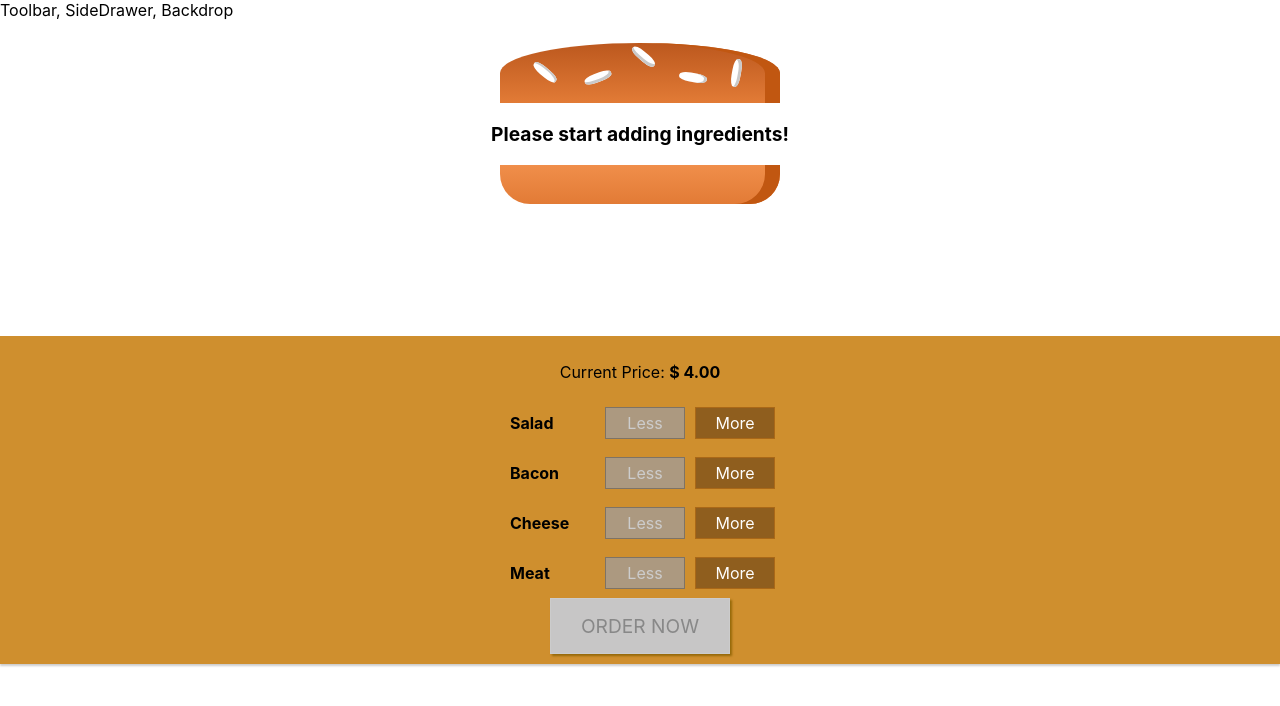
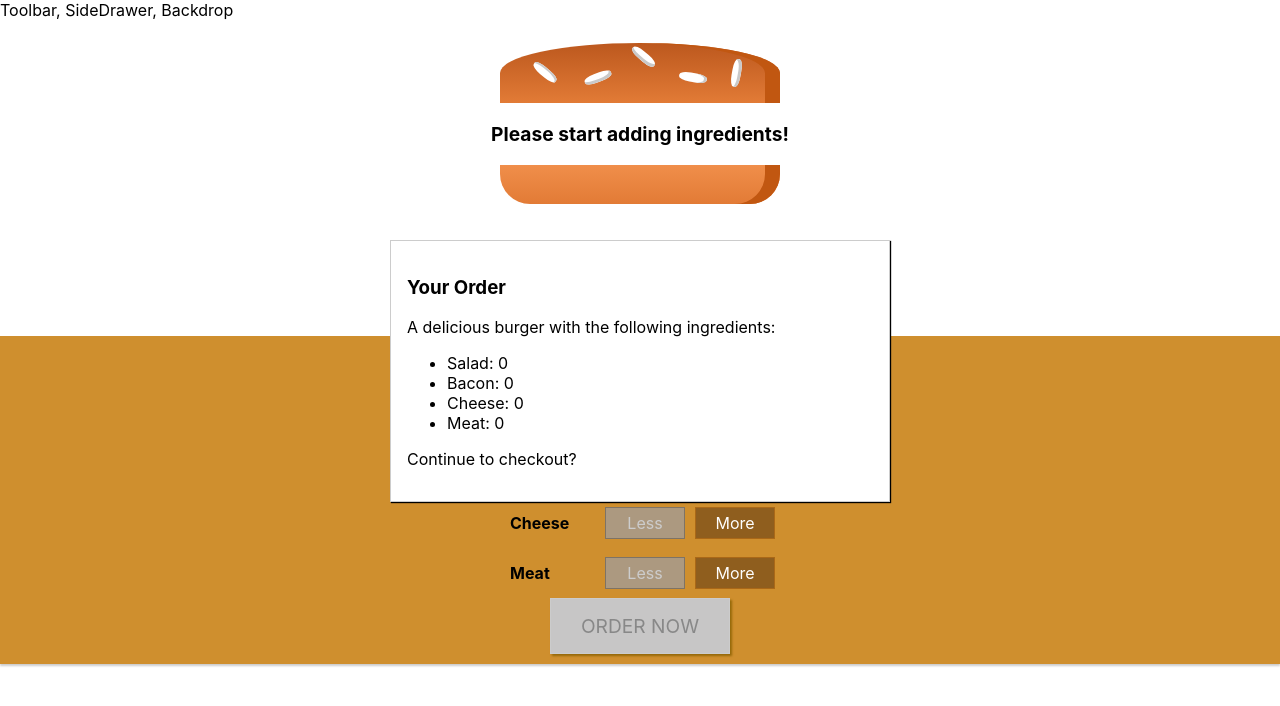
Before and after one commit to aleej/burger-builder, a React (Create React App) app: page / in a window 1280 px wide. Shown: the top 706 px of the page. Built offline with nearby package versions, Linux system fonts and the light colour scheme.

Commit message:
Task#168 Adds checkout modal

```diff
--- /dev/null
+++ b/src/components/Burger/OrderSummary/OrderSummary.js
@@ -0,0 +1,27 @@
+import React from 'react';
+
+import Aux from '../../../hoc/Aux';
+
+const orderSummary = (props) => {
+    const ingredientSummary = Object.keys(props.ingredients)
+        .map(igKey => {
+            return (<li key={igKey}>
+                <span style={{ textTransform: 'capitalize' }}>
+                    {igKey}: {props.ingredients[igKey]}
+                </span>
+            </li>);
+        });
+
+    return (
+        <Aux>
+            <h3>Your Order</h3>
+            <p>A delicious burger with the following ingredients:</p>
+            <ul>
+                {ingredientSummary}
+            </ul>
+            <p>Continue to checkout?</p>
+        </Aux>
+    );
+};
+
+export default orderSummary;
--- /dev/null
+++ b/src/components/UI/Modal/Modal.js
@@ -0,0 +1,12 @@
+import React from 'react';
+
+import classes from './Modal.module.css';
+
+
+const modal = (props) => (
+    <div className={classes.Modal} >
+        {props.children}
+    </div>
+);
+
+export default modal;
--- /dev/null
+++ b/src/components/UI/Modal/Modal.module.css
@@ -0,0 +1,20 @@
+.Modal {
+    position: fixed;
+    z-index: 500;
+    background-color: white;
+    width: 70%;
+    border: 1px solid #ccc;
+    box-shadow: 1px 1px 1px black;
+    padding: 16px;
+    left: 15%;
+    top: 30%;
+    box-sizing: border-box;
+    transition: all 0.3s ease-out;
+}
+
+@media (min-width: 600px) {
+    .Modal {
+        width: 500px;
+        left: calc(50% - 250px);
+    }
+}
--- a/src/containers/BurgerBuilder/BurgerBuilder.js
+++ b/src/containers/BurgerBuilder/BurgerBuilder.js
@@ -3,6 +3,8 @@
 import Aux from '../../hoc/Aux';
 import Burger from '../../components/Burger/Burger';
 import BuildControls from '../../components/Burger/BuildControls/BuildControls';
+import Modal from '../../components/UI/Modal/Modal';
+import OrderSummary from '../../components/Burger/OrderSummary/OrderSummary';
 
 const INGREDIENT_PRICES = {
     salad: 0.5,
@@ -76,6 +78,9 @@
 
         return (
             <Aux>
+                <Modal>
+                    <OrderSummary ingredients={this.state.ingredients} />
+                </Modal>
                 <Burger ingredients={this.state.ingredients} />
                 <BuildControls
                     ingredientAdded={this.addIngredientHandler}
```
Also changed, not shown: src/components/UI/Backdrop/Backdrop.js (added).
